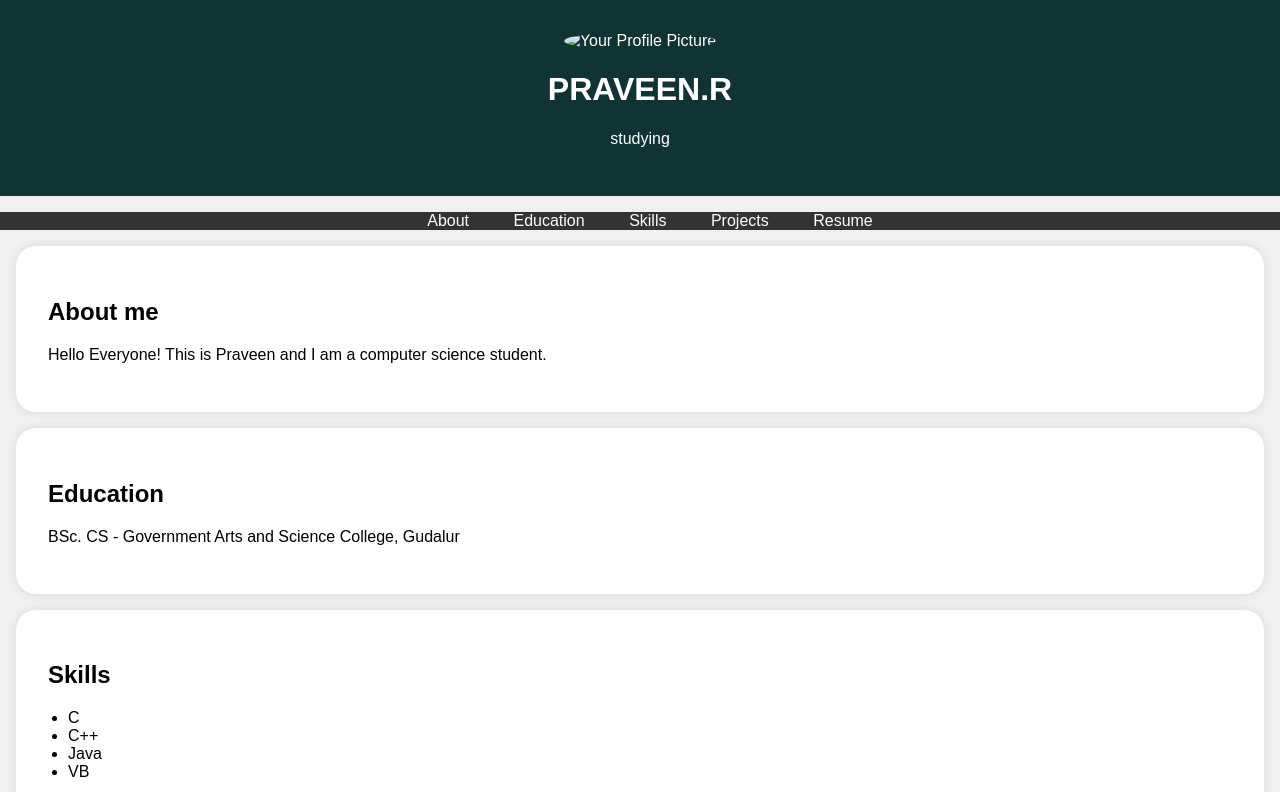
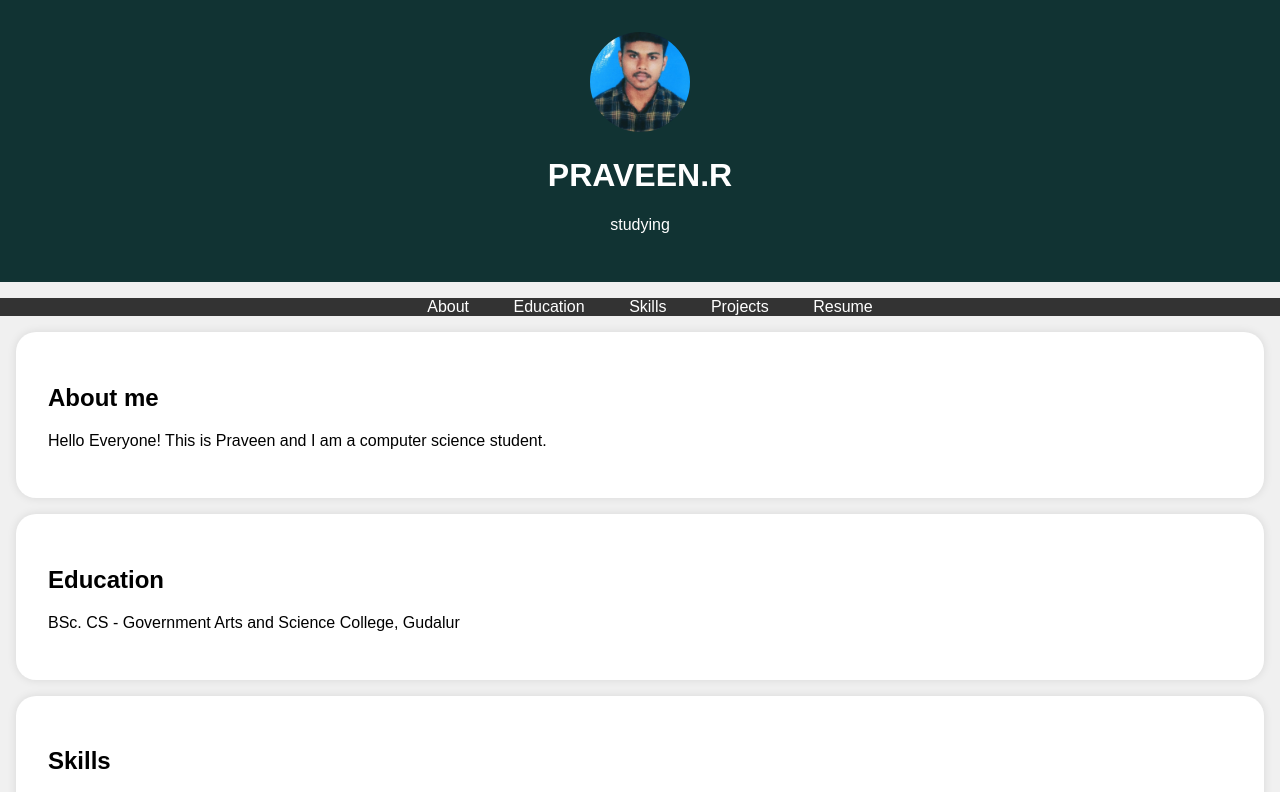
Before and after one commit to Praveen7351/Digital-portfolio-, a plain HTML site: page index.html in a window 1280 px wide. Shown: the top 792 px of the page. Drawn offline with Linux system fonts and the light colour scheme.

Commit message:
Update index.html

```diff
--- a/index.html
+++ b/index.html
@@ -84,7 +84,7 @@
     <header>
         <div class="header-content">
             <!-- Add your profile picture here -->
-            <img src=" /image /a.jpg" alt="Your Profile Picture" class="profile-picture">
+            <img src="Praveen.jpeg" alt="Your Profile Picture" class="profile-picture">
             <h1>PRAVEEN.R</h1>
             <p>studying</p>
         </div>
```
